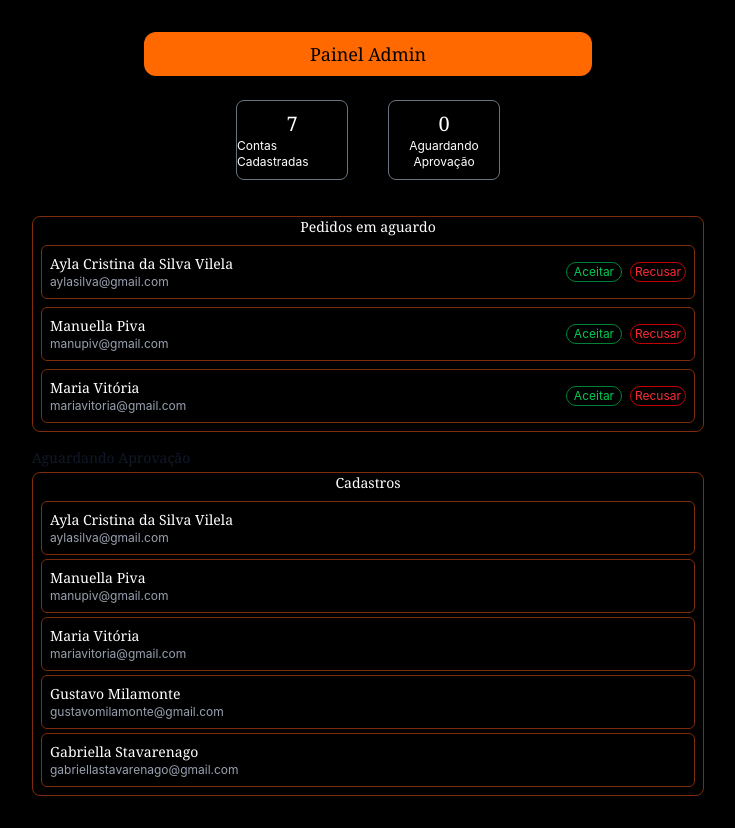
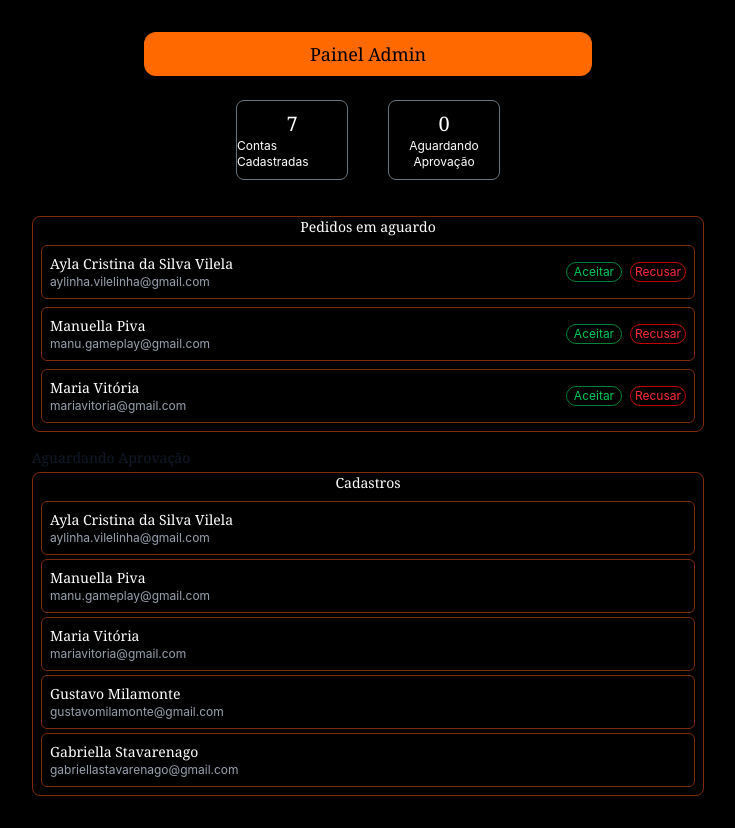
Before and after one commit to guustavo-m/BuscLivros, a React (Vite) app in the folder frontend/: page /administrador in a window 1280 px wide. Shown: the whole page, without its empty margins (272-1007 px from the left). Built offline with nearby package versions, Linux system fonts and the light colour scheme; sample sign-in values are in the browser's storage.

Commit message:
alterações nomes

```diff
--- a/frontend/src/pages/Painel.jsx
+++ b/frontend/src/pages/Painel.jsx
@@ -1,13 +1,13 @@
 export default function Administrador() {
   const pedidos = [
-    { nome: "Ayla Cristina da Silva Vilela", email: "aylasilva@gmail.com" },
-    { nome: "Manuella Piva", email: "manupiv@gmail.com" },
+    { nome: "Ayla Cristina da Silva Vilela", email: "aylinha.vilelinha@gmail.com" },
+    { nome: "Manuella Piva", email: "manu.gameplay@gmail.com" },
     { nome: "Maria Vitória", email: "mariavitoria@gmail.com" },
   ];
 
   const cadastros = [
-    { nome: "Ayla Cristina da Silva Vilela", email: "aylasilva@gmail.com" },
-    { nome: "Manuella Piva", email: "manupiv@gmail.com" },
+    { nome: "Ayla Cristina da Silva Vilela", email: "aylinha.vilelinha@gmail.com" },
+    { nome: "Manuella Piva", email: "manu.gameplay@gmail.com" },
     { nome: "Maria Vitória", email: "mariavitoria@gmail.com" },
     { nome: "Gustavo Milamonte", email: "gustavomilamonte@gmail.com" },
     { nome: "Gabriella Stavarenago", email: "gabriellastavarenago@gmail.com" },
```
